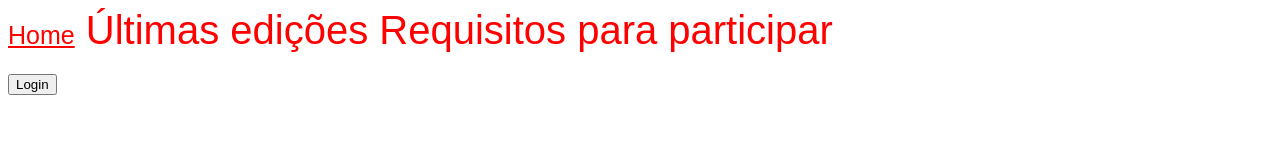
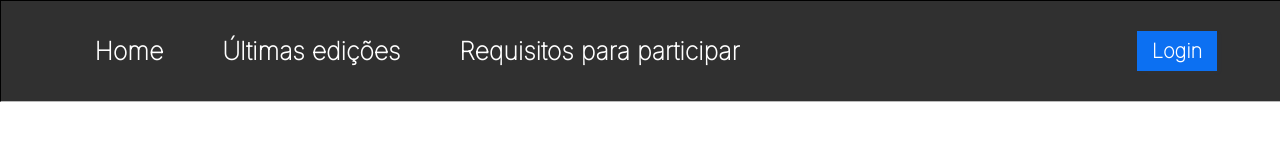
Before and after one commit to fbergami57/BootcampDnc, a plain HTML site: page index.html in a window 1280 px wide. Drawn offline with Linux system fonts and the light colour scheme; a web font is replaced by a local one.

Commit message:
style created

```diff
--- a/index.html
+++ b/index.html
@@ -4,34 +4,16 @@
     <meta charset="UTF-8">
     <meta name="viewport" content="width=device-width, initial-scale=1.0">
     <title>Bootcamp Dnc</title>
-    <style>
-        #link-individual {
-            font-size: 25px;
-        }
-        .cor-vermelha {
-            color: red;
-        }
-        .sem-underline {
-            text-decoration: none;
-        }
-        a {
-            font-family: Arial;
-        }
-        nav {
-            font-family: 'Arial';
-            font-size: 40px;
-        }
-
-    </style>
+    <link rel="stylesheet" href="style.css">
 </head>
 <body>
-    <nav>
-        <div>
-            <a href="" id="link-individual" class="cor-vermelha">Home</a>
-            <a href="" class="cor-vermelha sem-underline" >Últimas edições</a>
-            <a href="" class="cor-vermelha sem-underline">Requisitos para participar</a>
+    <nav id="principal">
+        <div id="menu">
+            <a href="" >Home</a>
+            <a href="" >Últimas edições</a>
+            <a href="" >Requisitos para participar</a>
         </div>
-        <button>Login</button>
+        <button id="button">Login</button>
     </nav>
 
 
--- /dev/null
+++ b/style.css
@@ -0,0 +1,51 @@
+
+        @import url('https://fonts.googleapis.com/css2?family=Hubballi&family=Inter:wght@100&display=swap');
+
+        body {
+            margin: 0px;
+            padding: 0px;
+        }
+        #principal {
+            width: 100%;
+            height: 100px;
+            border: 1px solid black;
+            background-color: #303030;
+            display: flex;
+            justify-content: space-between;
+            align-items: center;
+            border-bottom: 1px solid #bababa;
+
+        }
+        #menu {
+            display: flex;
+            width: 55%;
+            justify-content: space-around;
+            align-items: center;
+            margin-left: 5%;
+
+        }
+        #principal div a {
+            font-family: 'Inter';
+            font-size: 25px;
+            font-weight: 600;
+            color: white;
+            text-decoration: none;
+
+        }
+        #principal div a:hover{
+            color: #CCCCCC;
+        }
+
+        #principal button {
+            margin-right: 5%;
+            border: 0px;
+            background-color: #0C70F2;
+            height: 40px;
+            width: 80px;
+            font-family: 'Inter';
+            font-size: 20px;
+            font-weight: 600;
+            color: white;
+            box-shadow: 3px 2px 4px rgba(12, 112, 242, 0.025);
+            cursor: pointer;
+         }
```
